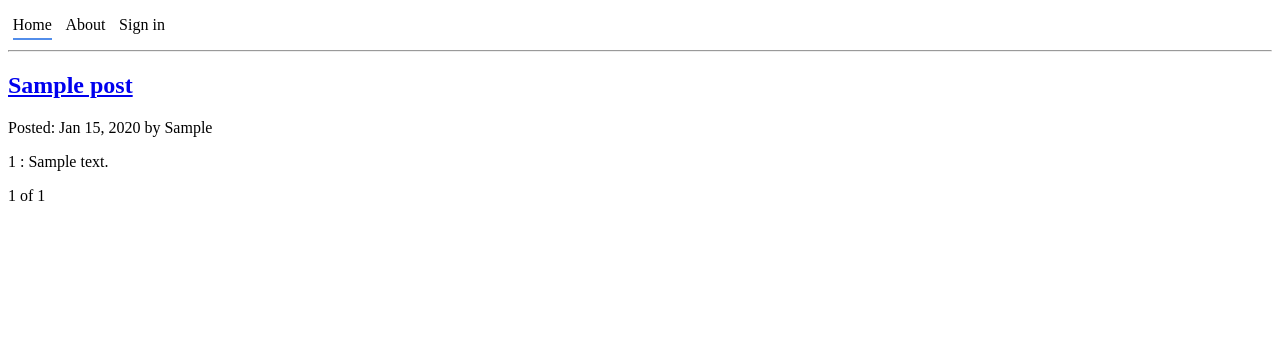
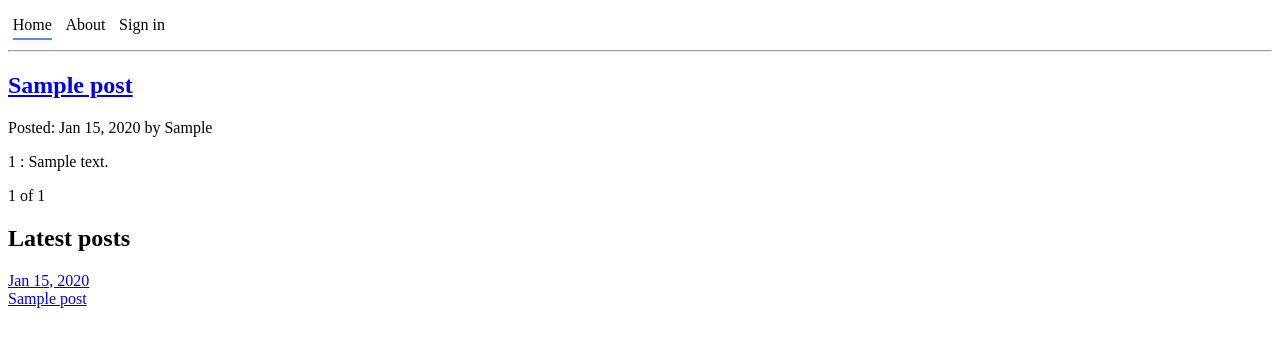
Before and after one commit to gurnitha/2025-dj5-blog-platform, a Django app: page / in a window 1280 px wide. Shown: the top 347 px of the page. Run offline with Django 5.2, Linux system fonts and the light colour scheme; tables that the repository leaves empty hold one stand-in row (values such as "Sample post").

Commit message:
13.1 Context processors - Showing some latest posts

```diff
--- /dev/null
+++ b/apps/blog/context_processors.py
@@ -0,0 +1,8 @@
+# apps/blog/context_processors.py
+
+# My modules
+from blog.models import Post
+
+def latest_posts(request):
+	posts = Post.objects.filter().order_by('-date')[:3]
+	return {'latest_posts': posts}
--- a/config/settings.py
+++ b/config/settings.py
@@ -80,6 +80,8 @@ TEMPLATES = [
                 'django.template.context_processors.request',
                 'django.contrib.auth.context_processors.auth',
                 'django.contrib.messages.context_processors.messages',
+                # My modules
+                'blog.context_processors.latest_posts',
             ],
         },
     },
--- a/templates/base.html
+++ b/templates/base.html
@@ -42,5 +42,7 @@
 	{% block content %}
 	{% endblock content %}
 
+	{% include 'inc/_post_list.html' with heading='Latest posts' %}
+
 </body>
 </html>
--- /dev/null
+++ b/templates/inc/_post_list.html
@@ -0,0 +1,12 @@
+<div class="post-list">
+
+	<h2 class="post-list-heading">{{ heading }}</h2>
+
+	{% for post in latest_posts %}
+		<a href="{{ post.get_absolute_url }}" class="post-list-link {% cycle 'odd' 'even' %}">
+			<div class="post-list-date">{{ post.date|date:"M j, Y" }}</div>
+			<div class="post-list-title">{{ post.title|truncatechars:20 }}</div>
+		</a>
+	{% endfor %}
+
+</div>
```
Also changed, not shown: README.md, 1 other file.
